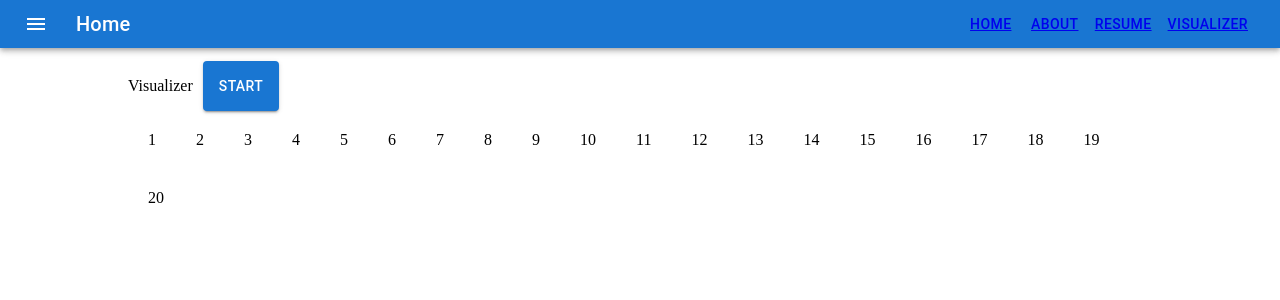
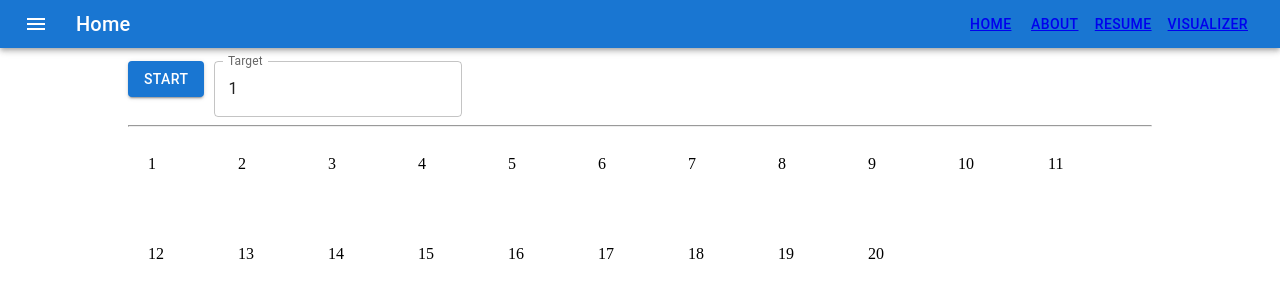
Before and after one commit to IsaacYocum/portfolio, a React (Create React App) app: page /portfolio/visualizer in a window 1280 px wide. Shown: the top 300 px of the page. Built offline with nearby package versions, Linux system fonts and the light colour scheme.

Commit message:
better animation and target validation

```diff
--- a/src/components/navbar/Navbar.css
+++ b/src/components/navbar/Navbar.css
@@ -1,4 +1,5 @@
 .drawer {
   display: grid;
-  width: 18vw;
+  margin-left: 40px;
+  margin-right: 40px;
 }
--- /dev/null
+++ b/src/components/visualizer/Visualizer.css
@@ -0,0 +1,3 @@
+#startButton {
+  margin-right: 10px;
+}
--- a/src/components/visualizer/Visualizer.tsx
+++ b/src/components/visualizer/Visualizer.tsx
@@ -1,21 +1,34 @@
-import { Button } from "@mui/material";
-import { useState } from "react";
+import { Button, TextField } from "@mui/material";
+import { ChangeEvent, useState } from "react";
+import './Visualizer.css'
 
 let Visualizer = () => {
   const testArray = [1, 2, 3, 4, 5, 6, 7, 8, 9, 10, 11, 12, 13, 14, 15, 16, 17, 18, 19, 20];
 
   let [min, setMin] = useState(0);
   let [max, setMax] = useState(0);
-
   let [curr, setCurr] = useState(0);
+  let [target, setTarget] = useState(`${testArray[0]}`);
+  let [error, setError] = useState('');
 
   const delay = (ms: number) => new Promise(res => setTimeout(res, ms))
 
-  let start = () => {
+  let handleStart = () => {
     console.log('start')
     //iterate(testArray);
-    binarySearch(testArray, 14)
+    binarySearch(testArray, parseInt(target))
   };
+
+  let hasErrors = (targ = target) => {
+    console.log(targ, typeof targ)
+    if (typeof targ !== "number") {
+      setError('Must be a number');
+      return true;
+    }
+
+    setError('');
+    return false;
+  }
 
   async function iterate(arr: Array<number>) {
     for (let i = 0; i < arr.length; i++) {
@@ -31,7 +44,6 @@ let Visualizer = () => {
     setCurr(arr[mid]);
     setMin(arr[beg]);
     setMax(arr[end]);
-    await delay(2000);
 
     while (beg <= end) {
       let mid = Math.floor((end + beg) / 2);
@@ -56,46 +68,59 @@ let Visualizer = () => {
     return -1;
   };
 
-  interface Border {
-    border?: string;
-    borderImage?: string;
+  interface Style {
+    backgroundColor?: string;
+    background?: string;
+    transition?: string;
+    height?: string;
+    width?: string;
+    color: string;
+    WebkitTransition: string;
+    margin: string;
+    padding: string;
   }
 
-  let getBorderColor = (i: number) => {
+  let getNodeStyle = (i: number) => {
     let colors = []
-    let border: Border = {};
+    let style: Style = {
+      height: '50px',
+      width: '50px',
+      transition: 'all .5s linear',
+      WebkitTransition: 'all .5s linear',
+      color: 'black',
+      padding: '10px',
+      margin: '10px',
+    };
 
     if (i === min) {
       colors.push('blue')
-    }
-    if (i === max) {
-      colors.push('red')
     }
 
     if (i === curr) {
       colors.push('green')
     }
 
+    if (i === max) {
+      colors.push('red')
+    }
+
     if (colors.length > 0) {
+      style.color = 'gold'
+    }
+
+    if (colors.length === 1) {
+      style.background = colors[0]
+    }
+
+    if (colors.length > 1) {
       let gradientPercent = 100 / colors.length;
       if (gradientPercent <= 100) {
-        let gradient = colors.map((color, i) => `${color + ' ' + gradientPercent * i + '% ' + gradientPercent * (i + 1)}% `)
-        border.border = 'solid'
-        border.borderImage = `linear-gradient(45deg, ${gradient}) 1`
+        let gradient = colors.map((color, i) => `${color + ' ' + gradientPercent * i + '% ' + gradientPercent * (i + 1)}%`)
+        style.background = `linear-gradient(45deg, ${gradient})`
       }
     }
 
-    return border;
-  }
-
-  let getStyle = (i: number) => {
-    console.log(i)
-
-    return {
-      ...getBorderColor(i),
-      padding: '10px',
-      margin: '10px',
-    }
+    return style;
   }
 
   let flexContainer = {
@@ -103,19 +128,51 @@ let Visualizer = () => {
     'flex-wrap': 'wrap'
   }
 
+  let handleChangeTarget = (event: React.ChangeEvent<HTMLInputElement>) => {
+    const re = /^[0-9\b]+$/;
+    if (event.target.value === '') {
+      setTarget(event.target.value)
+      setError('Must be a number')
+    } else if (re.test(event.target.value)) {
+      if (testArray.includes(parseInt(event.target.value))) {
+        setTarget(event.target.value)
+        setError('')
+      } else {
+        setTarget(event.target.value)
+        setError('Target must be in array')
+      }
+    } else {
+      setError('Must be a number')
+    }
+  }
+
   return (
     <div>
       <div style={{ display: 'flex' }}>
-        <p style={{ paddingRight: '10px' }}>Visualizer</p>
-        <Button
-          onClick={start}
-          variant='contained'
-        >
-          Start
-        </Button>
+        <div id='startButton'>
+          <Button
+            onClick={handleStart}
+            variant='contained'
+            disabled={error.length > 0}
+          >
+            Start
+          </Button>
+        </div>
+        <div>
+          <TextField
+            label="Target"
+            variant="outlined"
+            type='number'
+            value={target}
+            helperText={error}
+            error={error.length > 0}
+            onChange={handleChangeTarget}
+          />
+        </div>
       </div>
+      <hr></hr>
       <div style={flexContainer}>
-        {testArray.map(i => <div style={getStyle(i)}>{i}</div>)}
+        {testArray.map(i => <div style={getNodeStyle(i)}>{i}</div>)}
       </div>
     </div >
   )
```
